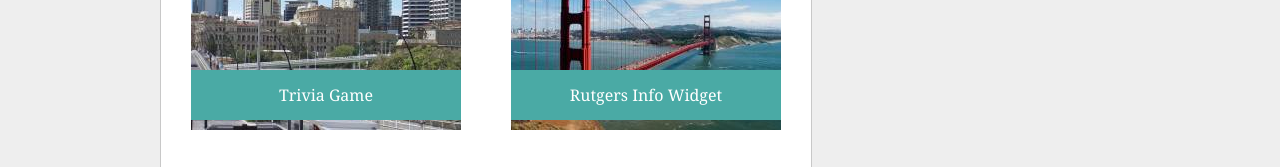
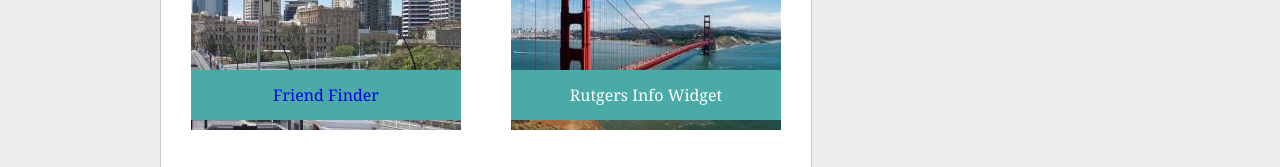
Before and after one commit to gargonator/Responsive-Portfolio, a plain HTML site: page portfolio.html in a window 1280 px wide. Shown: the part 553-720 px from the top of the page. Drawn offline with Linux system fonts and the light colour scheme.

Commit message:
added friend finder to portfolio

```diff
--- a/portfolio.html
+++ b/portfolio.html
@@ -36,7 +36,7 @@
 					</div>
 					<div class="pf-image pf-left cf">
 						<img src="assets/images/project3.jpg">
-						<div class="label pf-3">Trivia Game</div>
+						<div class="label pf-3"><a href='https://friend-finder-bg.herokuapp.com/'>Friend Finder</a></div>
 					</div>
 					<div class="pf-image pf-right cf">
 						<img src="assets/images/project4.jpg">
```
